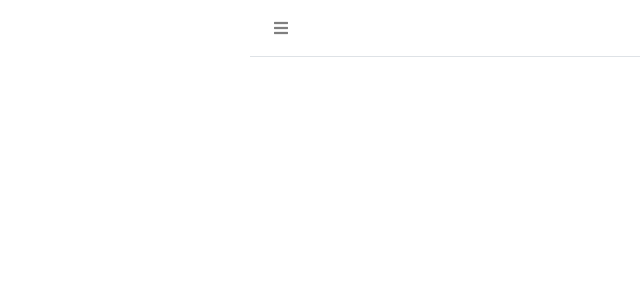
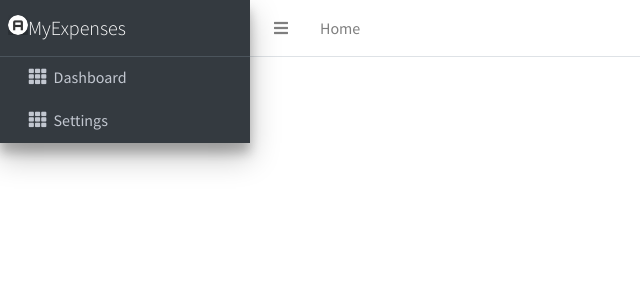
Before and after one commit to fabiocosta89/MyExpenses, a Next.js app: page / in a window 1280 px wide. Shown: the top 300 px of the page, without its empty margins (0-640 px from the left). Built offline with nearby package versions, Linux system fonts and the light colour scheme.

Commit message:
Add sidebar

```diff
--- a/components/layout/layout.jsx
+++ b/components/layout/index.jsx
@@ -1,11 +1,13 @@
 import React from 'react';
 
-import Navbar from '../navbar/navbar';
+import Navbar from '../navbar';
+import MainSideBar from '../main-sidebar';
 
 const Layout = ({ children }) => {
     return (
         <div className="wrapper">
             <Navbar />
+            <MainSideBar />
             <main>{children}</main>
         </div>
     );
--- /dev/null
+++ b/components/main-sidebar/brand-logo/index.jsx
@@ -0,0 +1,24 @@
+import React from 'react';
+import Link from 'next/link';
+import Image from 'next/image';
+
+import logo from '../../../public/img/Logo.png';
+
+const BrandLogo = () => {
+    return (
+        <Link href="/">
+            <a className="brand-link">
+                <Image
+                    src={logo}
+                    alt="MyExpenses Logo"
+                    className="brand-image img-circle elevation-3"
+                    width={20}
+                    height={20}
+                />
+                <span className="brand-text font-weight-light">MyExpenses</span>
+            </a>
+        </Link>
+    );
+};
+
+export default BrandLogo;
--- /dev/null
+++ b/components/main-sidebar/index.jsx
@@ -0,0 +1,17 @@
+import React from 'react';
+
+import BrandLogo from './brand-logo';
+import Sidebar from './sidebar';
+
+const MainSideBar = () => {
+    return (
+        <aside className="main-sidebar sidebar-dark-primary elevation-4">
+            {/* Brand logo */}
+            <BrandLogo />
+            {/* Sidebar */}
+            <Sidebar />
+        </aside>
+    );
+};
+
+export default MainSideBar;
--- /dev/null
+++ b/components/main-sidebar/sidebar/index.jsx
@@ -0,0 +1,14 @@
+import React from 'react';
+
+import SideMenu from './side-menu';
+
+const Sidebar = () => {
+    return (
+        <div className="sidebar">
+            {/* Sidebar Menu */}
+            <SideMenu />
+        </div>
+    );
+};
+
+export default Sidebar;
--- /dev/null
+++ b/components/main-sidebar/sidebar/side-menu/index.jsx
@@ -0,0 +1,17 @@
+import React from 'react';
+
+import SideMenuItem from './side-menu-item';
+
+const SideMenu = () => {
+    return (
+        <ul className="nav nav-pills nav-sidebar flex-column"
+            data-widget="treeview"
+            role="menu"
+            data-accordion="false">
+                <SideMenuItem href="/" name="Dashboard"/>
+                <SideMenuItem href="/" name="Settings"/>
+        </ul>
+    );
+};
+
+export default SideMenu;
--- /dev/null
+++ b/components/main-sidebar/sidebar/side-menu/side-menu-item/index.jsx
@@ -0,0 +1,17 @@
+import React from 'react';
+import Link from 'next/link';
+
+const SideMenuItem = ({href, name}) => {
+    return (
+        <li className="nav-item">
+            <Link href={href}>
+                <a className="nav-link">
+                    <i className="nav-icon fas fa-th"></i>
+                    <p>{name}</p>
+                </a>
+            </Link>
+        </li>
+    );
+};
+
+export default SideMenuItem;
--- a/components/navbar/navbar.jsx
+++ b/components/navbar/index.jsx
@@ -1,6 +1,6 @@
 import React from 'react';
 
-import LeftNavbarLinks from './left-navbar-links/left-navbar-links';
+import LeftNavbarLinks from './left-navbar-links';
 
 const Navbar = () => {
     return (
--- a/components/navbar/left-navbar-links/left-navbar-links.jsx
+++ b/components/navbar/left-navbar-links/index.jsx
@@ -1,4 +1,5 @@
 import React from 'react';
+import Link from 'next/link'
 
 const LeftNavbarLinks = () => {
     return (
@@ -6,6 +7,11 @@ const LeftNavbarLinks = () => {
             <li className="nav-item">
                 <a className="nav-link" data-widget="pushmenu" href="#" role="button"><i className="fas fa-bars"></i></a>
             </li>
+            <li className="nav-item d-none d-sm-inline-block">
+                <Link href="/">
+                    <a className="nav-link">Home</a>
+                </Link>
+            </li>
         </ul>
     );
 };
--- a/pages/_app.js
+++ b/pages/_app.js
@@ -5,7 +5,7 @@ import 'admin-lte/dist/css/adminlte.min.css';
 
 import Head from 'next/head';
 import { useEffect } from 'react';
-import Layout from '../components/layout/layout';
+import Layout from '../components/layout';
 
 const MyApp = ({ Component, pageProps }) => {
     useEffect(() => {
```
Also changed, not shown: public/img/Logo.png (added).
